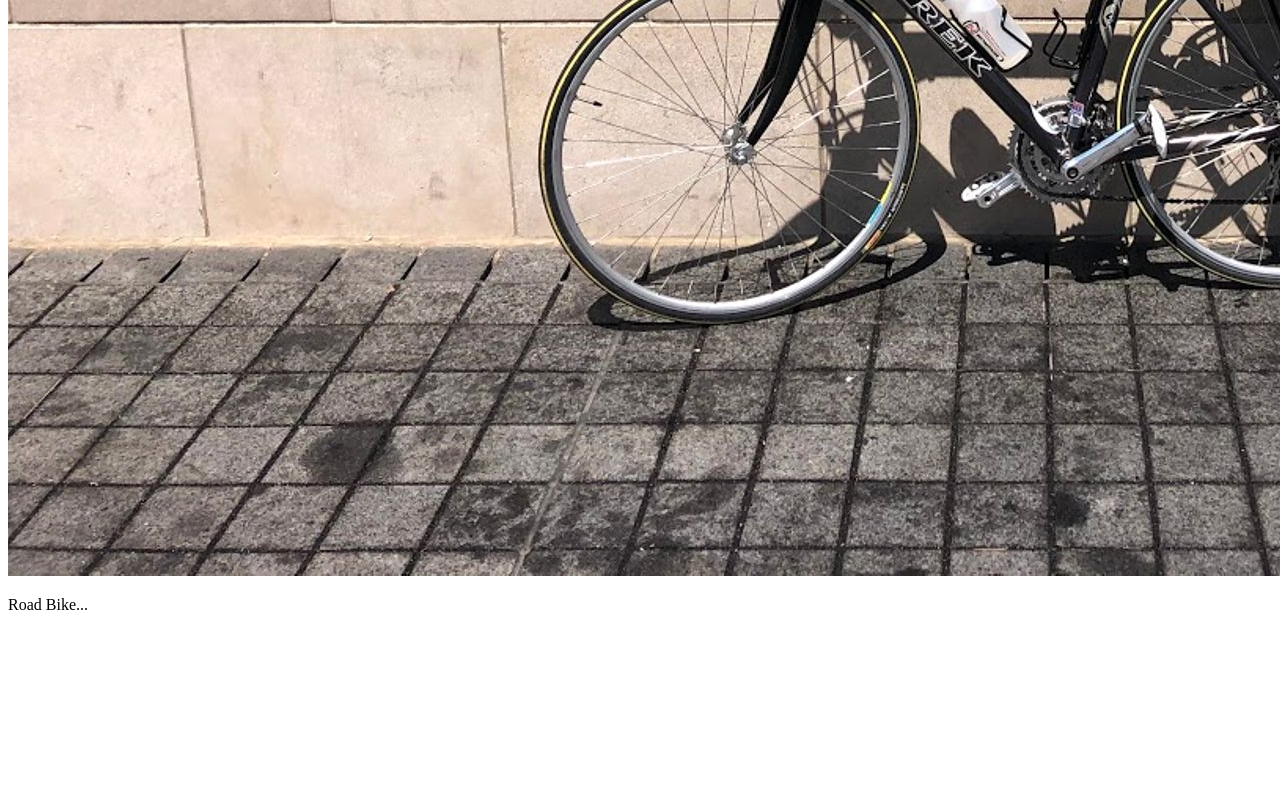
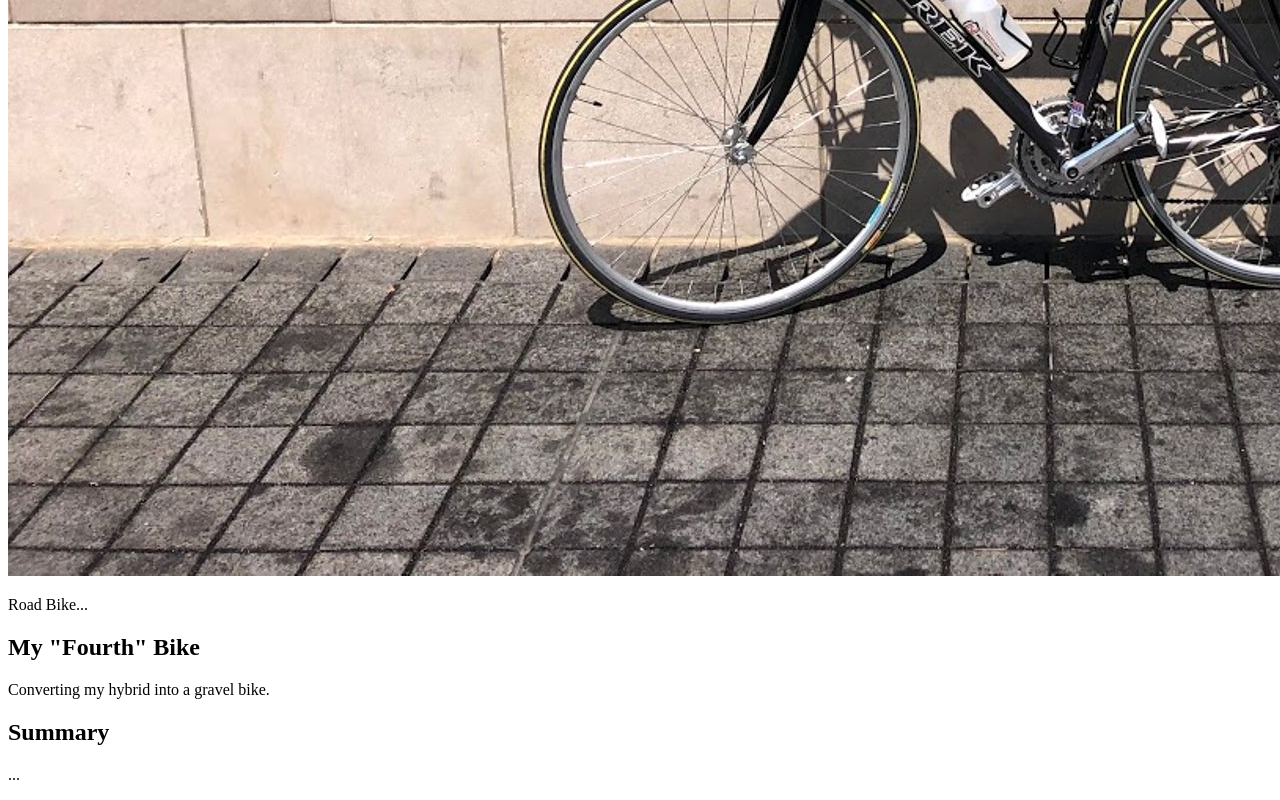
Before and after one commit to taylorabranson/html-me-something, a plain HTML site: page index.html in a window 1280 px wide. Shown: the part 3397-4197 px from the top of the page. Before the commit the page ends 4027 px from the top, so only its background shows below. Drawn offline with Linux system fonts and the light colour scheme.

Commit message:
Added basic layout for later paragraphs

```diff
--- a/index.html
+++ b/index.html
@@ -21,6 +21,10 @@
                 <h2>My Third Bike</h2>
                 <img src="images/Trek-1800c.jpg" alt="Trek road bike in Forest Park, Saint Louis, MO"></img>
                 <p>Road Bike...</p>
+                <h2>My "Fourth" Bike</h2>
+                <p>Converting my hybrid into a gravel bike.</p>
+                <h2>Summary</h2>
+                <p>...</p>
             </article>
         </main>
     </body>
```
